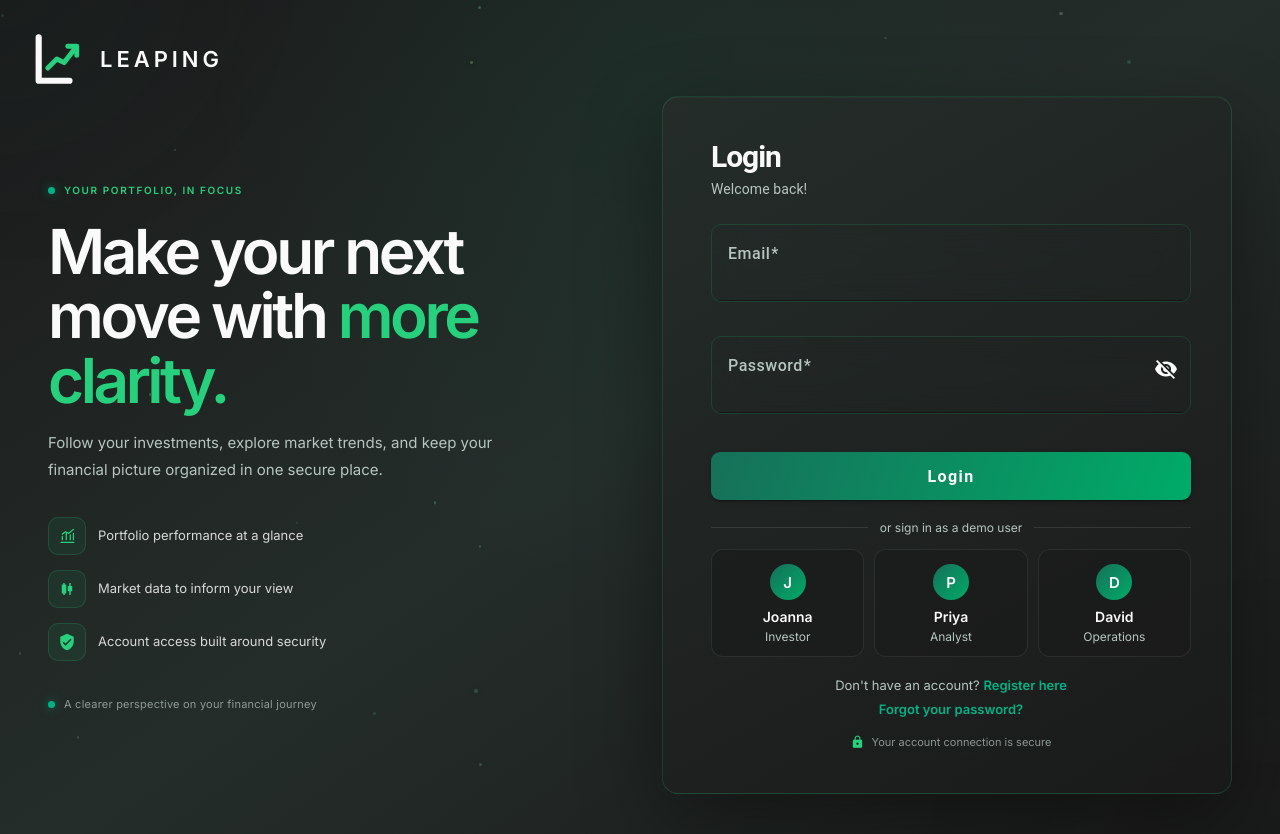
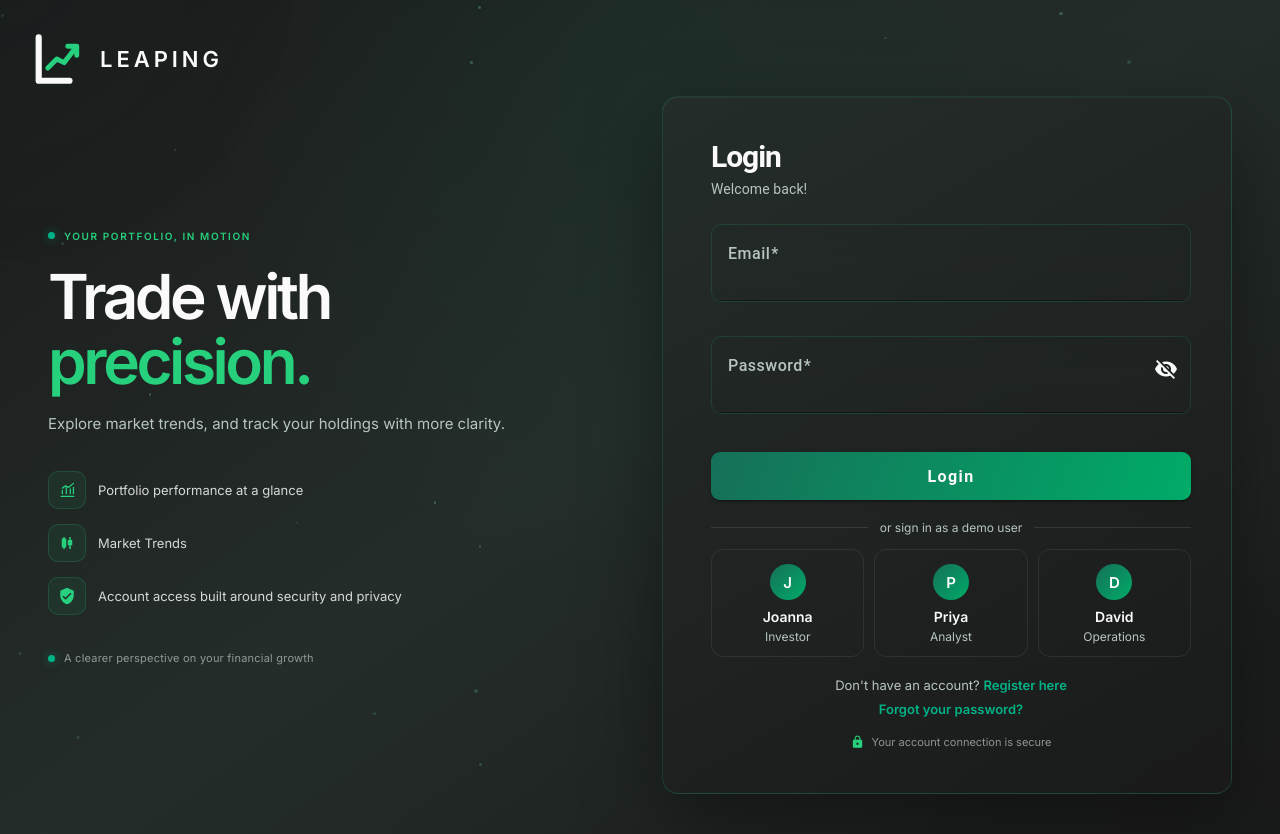
Before and after one commit to andrewoh365/TheLeaping-Project, an Angular app in the folder frontend/: page /login in a window 1280 px wide. Built offline with nearby package versions, Linux system fonts and the light colour scheme.

Commit message:
New Desc

```diff
--- a/frontend/src/app/components/login/login.component.html
+++ b/frontend/src/app/components/login/login.component.html
@@ -13,9 +13,9 @@
   </div>
   <main class="auth-layout login-layout">
     <section class="auth-intro" aria-labelledby="login-intro-title">
-      <span class="intro-kicker"><span class="status-dot"></span> YOUR PORTFOLIO, IN FOCUS</span>
-      <h1 id="login-intro-title">Make your next move with <span>more clarity.</span></h1>
-      <p class="intro-description">Follow your investments, explore market trends, and keep your financial picture organized in one secure place.</p>
+      <span class="intro-kicker"><span class="status-dot"></span> YOUR PORTFOLIO, IN MOTION</span>
+      <h1 id="login-intro-title">Trade with <span>precision.</span></h1>
+      <p class="intro-description">Explore market trends, and track your holdings with more clarity.</p>
       <div class="intro-features">
         <div>
           <span class="intro-feature-icon" aria-hidden="true">
@@ -26,10 +26,10 @@
           </span>
           <span>Portfolio performance at a glance</span>
         </div>
-        <div><mat-icon>candlestick_chart</mat-icon><span>Market data to inform your view</span></div>
-        <div><mat-icon>verified_user</mat-icon><span>Account access built around security</span></div>
+        <div><mat-icon>candlestick_chart</mat-icon><span>Market Trends</span></div>
+        <div><mat-icon>verified_user</mat-icon><span>Account access built around security and privacy</span></div>
       </div>
-      <div class="intro-footnote"><span class="market-indicator"></span><span>A clearer perspective on your financial journey</span></div>
+      <div class="intro-footnote"><span class="market-indicator"></span><span>A clearer perspective on your financial growth</span></div>
     </section>
     <mat-card class="login-card">
     <mat-card-header>
--- a/frontend/src/app/components/login/login.component.scss
+++ b/frontend/src/app/components/login/login.component.scss
@@ -474,7 +474,7 @@
   padding: 14px 8px 12px;
   border: 1px solid rgba(250, 250, 250, 0.08);
   border-radius: 12px;
-  background: rgba(26, 26, 26, 0.55);
+  background: transparent;
   color: var(--text-color);
   font: inherit;
   cursor: pointer;
@@ -483,7 +483,6 @@
   &:hover:not(:disabled),
   &:focus-visible {
     border-color: var(--secondary-color);
-    background: rgba(0, 171, 104, 0.08);
     transform: translateY(-1px);
     outline: none;
   }
--- a/frontend/src/app/components/register/register.component.html
+++ b/frontend/src/app/components/register/register.component.html
@@ -13,11 +13,13 @@
   </div>
   <main class="auth-layout register-layout">
     <section class="auth-intro" aria-labelledby="register-intro-title">
-      <h1 id="register-intro-title">Start building your <span>clearer picture.</span></h1>
-      <p class="intro-description">Create an account to bring your investments, market activity, and watchlists into one focused workspace.</p>
+      <h1 id="register-intro-title">Start building your <span>FUTURE
+
+      </span></h1>
+      <p class="intro-description">Create an account to unify your investments, market activity, and watchlists into <i>ONE</i> platform.</p>
       <div class="intro-features">
-        <div><mat-icon>account_balance_wallet</mat-icon><span>See your portfolio in one place</span></div>
-        <div><mat-icon>query_stats</mat-icon><span>Keep up with market movement</span></div>
+        <div><mat-icon>account_balance_wallet</mat-icon><span>Analyze your portfolio</span></div>
+        <div><mat-icon>query_stats</mat-icon><span>Keep up with market trends</span></div>
         <div><mat-icon>bookmark_border</mat-icon><span>Save instruments to your watchlist</span></div>
       </div>
       <div class="intro-footnote"><span class="market-indicator"></span><span>Thoughtful tools for your investing routine</span></div>
@@ -25,7 +27,7 @@
     <mat-card class="register-card">
     <mat-card-header>
       <mat-card-title>Create Account</mat-card-title>
-      <mat-card-subtitle>A clear, secure place to follow your portfolio.</mat-card-subtitle>
+      <mat-card-subtitle>A clear, secure place to follow your financial growth.</mat-card-subtitle>
     </mat-card-header>
 
     <mat-card-content>
--- a/frontend/src/styles.scss
+++ b/frontend/src/styles.scss
@@ -164,7 +164,7 @@ body {
     .mat-mdc-form-field.mat-form-field-invalid .mdc-line-ripple,
     .mat-mdc-form-field.mat-form-field-invalid .mdc-line-ripple::before,
     .mat-mdc-form-field.mat-form-field-invalid .mdc-line-ripple::after {
-      background-color: transparent !important;
+      background-color: var(--secondary-background-color) !important;
       border-color: transparent !important;
       box-shadow: none !important;
     }
@@ -439,6 +439,18 @@ body {
   background: transparent !important;
 }
 
+.login-container .login-card .full-width input:-webkit-autofill,
+.login-container .login-card .full-width input:-webkit-autofill:hover,
+.login-container .login-card .full-width input:-webkit-autofill:focus,
+.register-container .register-card .full-width input:-webkit-autofill,
+.register-container .register-card .full-width input:-webkit-autofill:hover,
+.register-container .register-card .full-width input:-webkit-autofill:focus {
+  -webkit-box-shadow:  inset 0 0 0 1000px  !important;
+  box-shadow: inset 0 0 0 1000px  !important;
+  -webkit-text-fill-color: var(--text-color) !important;
+  caret-color: var(--primary-accent-color) !important;
+}
+
 .login-container .login-card .mat-mdc-form-field.full-width:hover .mat-mdc-text-field-wrapper,
 .register-container .register-card .mat-mdc-form-field.full-width:hover .mat-mdc-text-field-wrapper {
   border-color: color-mix(in srgb, var(--secondary-accent-color) 48%, transparent) !important;
```
